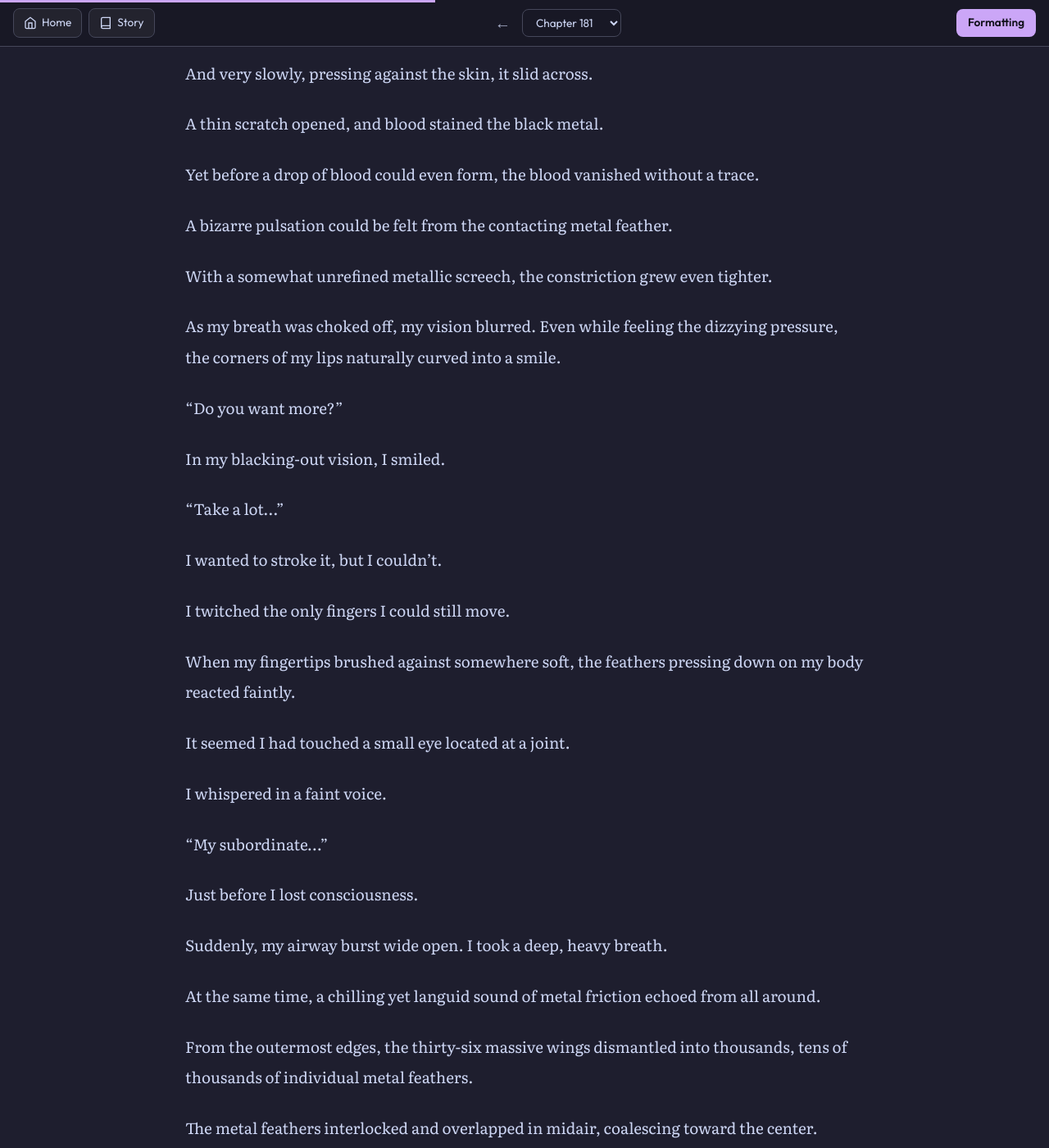
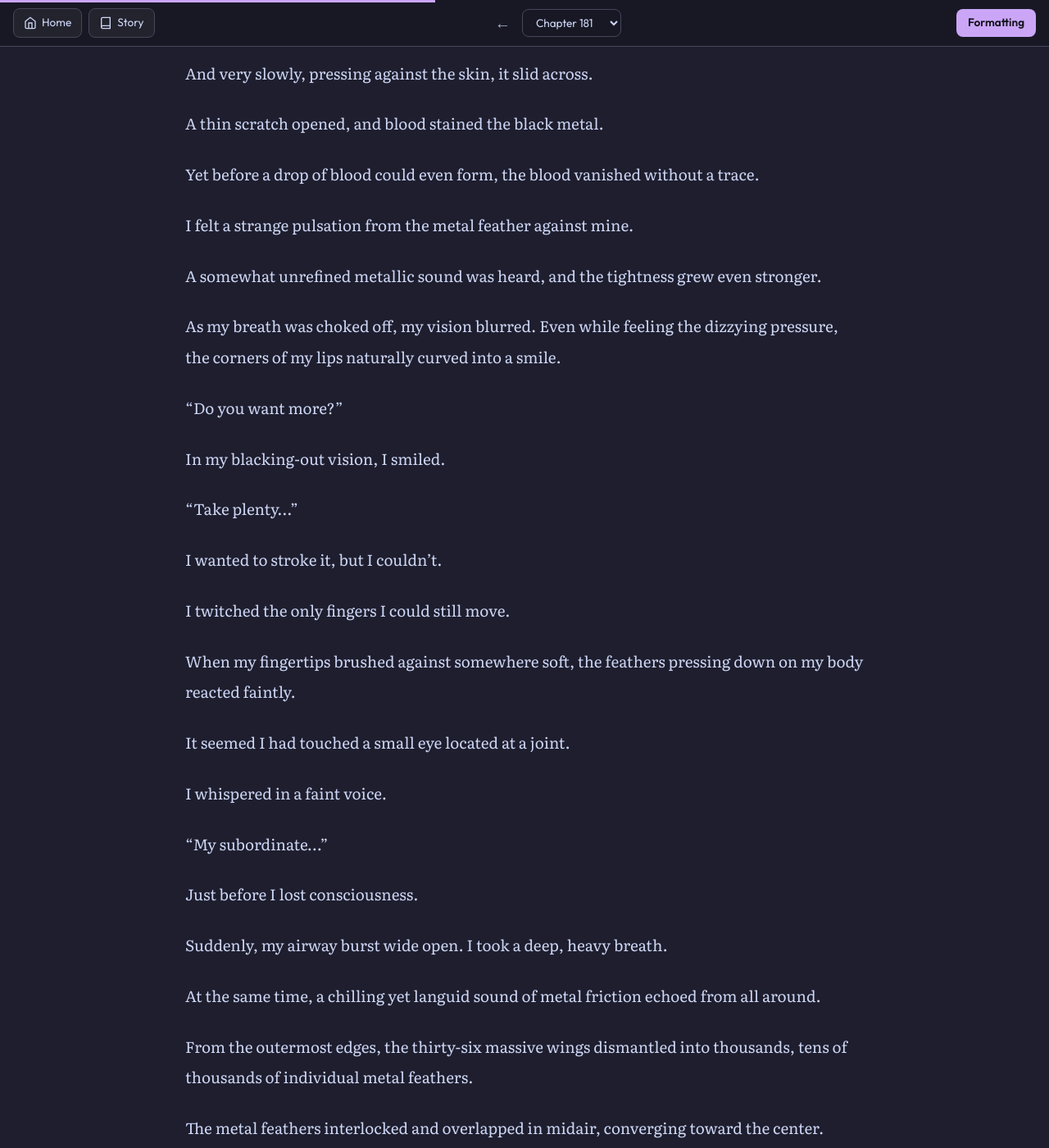
Before and after one commit to soleumn/soleumn.github.io, a Jekyll site: the page built from _chapters/eoshinki/ch181.md, in a window 1280 px wide and 1400 px high, scrolled down 5485 px. Shown: the whole window at 82% size. Built offline with Jekyll 4.4.1, drawn with Linux system fonts in a browser that asks for light colours; comment, search, counter and statistics services are not loaded.

Commit message:
Update ch181.md

```diff
--- a/_chapters/eoshinki/ch181.md
+++ b/_chapters/eoshinki/ch181.md
@@ -164,9 +164,9 @@ A thin scratch opened, and blood stained the black metal.
 
 Yet before a drop of blood could even form, the blood vanished without a trace.
 
-A bizarre pulsation could be felt from the contacting metal feather.
+I felt a strange pulsation from the metal feather against mine.
 
-With a somewhat unrefined metallic screech, the constriction grew even tighter.
+A somewhat unrefined metallic sound was heard, and the tightness grew even stronger.
 
 As my breath was choked off, my vision blurred. Even while feeling the dizzying pressure, the corners of my lips naturally curved into a smile.
 
@@ -174,7 +174,7 @@ As my breath was choked off, my vision blurred. Even while feeling the dizzying
 
 In my blacking-out vision, I smiled.
 
-“Take a lot...”
+“Take plenty...”
 
 I wanted to stroke it, but I couldn't.
 
@@ -196,7 +196,7 @@ At the same time, a chilling yet languid sound of metal friction echoed from all
 
 From the outermost edges, the thirty-six massive wings dismantled into thousands, tens of thousands of individual metal feathers.
 
-The metal feathers interlocked and overlapped in midair, coalescing toward the center.
+The metal feathers interlocked and overlapped in midair, converging toward the center.
 
 It was a spectacle akin to a black whirlwind flowing backward inward, devouring itself.
 
```
